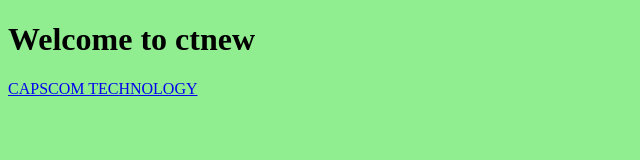
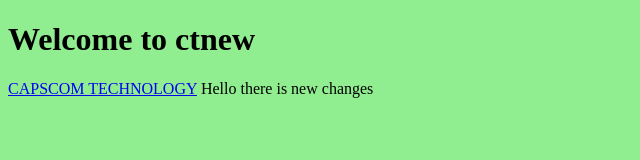
Before and after one commit to CAPSCOM-TECHNOLOGY/ctnew, a plain HTML site: page index.html in a window 1280 px wide. Shown: the whole page, without its empty margins (0-640 px from the left). Drawn offline with Linux system fonts and the light colour scheme.

Commit message:
index.html page added

```diff
--- a/index.html
+++ b/index.html
@@ -11,5 +11,7 @@
     <h1>Welcome to ctnew</h1>
 
     <a href="https://www.capscom-technology.com">CAPSCOM TECHNOLOGY</a>
+
+    Hello there is new changes
 </body>
 </html>
```
